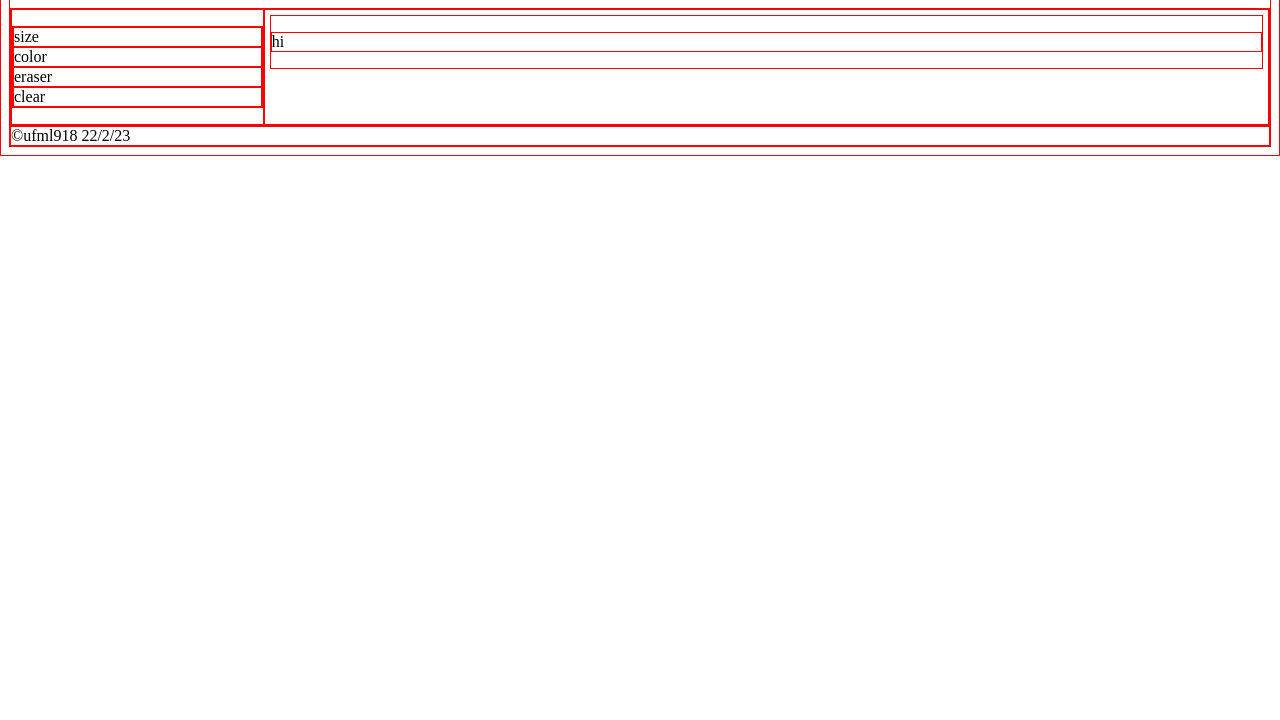
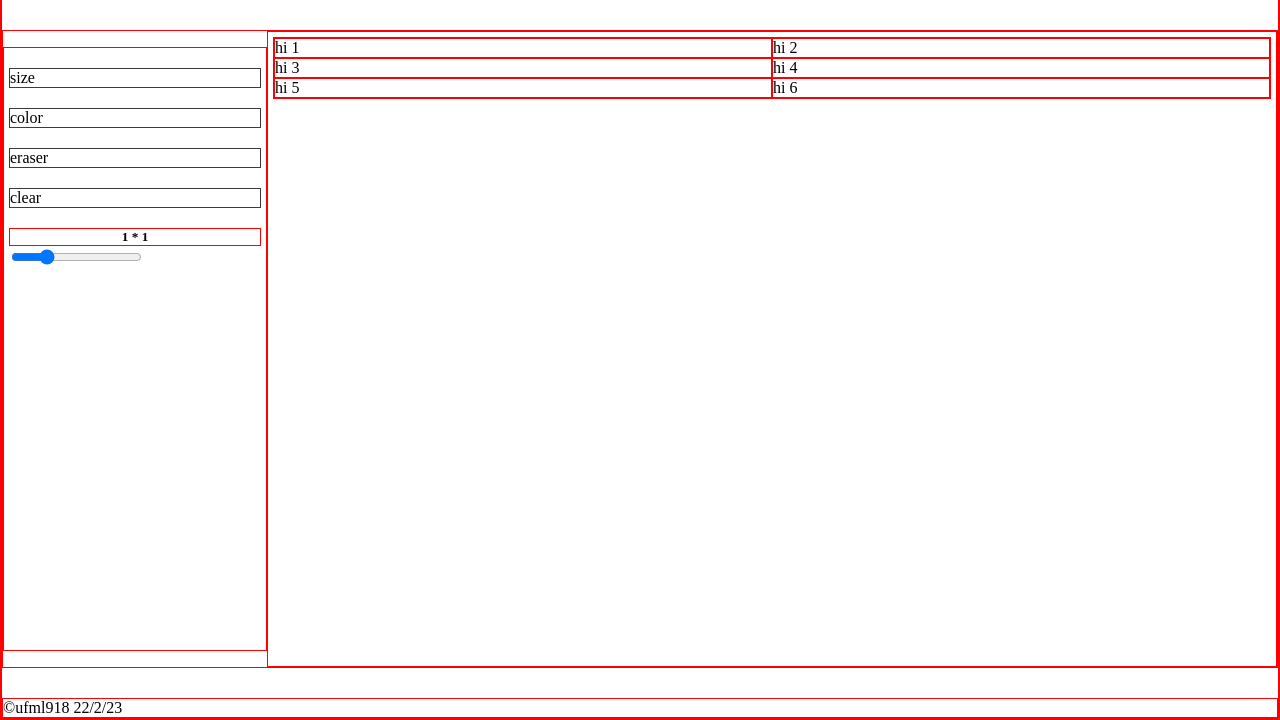
Before and after one commit to ufml918/Etch-A-Sketch, a plain HTML site: page index.html in a window 1280 px wide. Shown: the part 84-804 px from the top of the page. Drawn offline with Linux system fonts and the light colour scheme.

Commit message:
update some containers for drawing place, and also changed somt style

```diff
--- a/index.html
+++ b/index.html
@@ -5,23 +5,31 @@
     <meta http-equiv="X-UA-Compatible" content="IE=edge">
     <meta name="viewport" content="width=device-width, initial-scale=1.0">
     <link rel="stylesheet" href="style.css">
-    <script src="script.js"></script>
+    <script src="script.js" defer></script>
     <title>Etch-A-Sketch</title>
 </head>
 <body>
     <h1>Etch-A-Sketch</h1>
     <div class="content-container">
-        <div class="sidebar">
-            <ul>
-                <li>size</li>
-                <li>color</li>
-                <li>eraser</li>
-                <li>clear</li>
-            </ul>
-        </div>
+        <ul class="sidebar">
+            <li>size</li>
+            <li>color</li>
+            <li>eraser</li>
+            <li>clear</li>
+            <li id="slider-container">
+                <h5 style="text-align: center;">1 * 1</h5>
+                <input id="sizeSlider" type="range" value="16" min="1" max="64">
+            </li>
+
+        </ul>
         <div class="drawing-container">
             <div class="drawing-pad">
-                <p>hi</p>
+                <div class="grid">hi 1</div>
+                <div class="grid">hi 2</div>
+                <div class="grid">hi 3</div>
+                <div class="grid">hi 4</div>
+                <div class="grid">hi 5</div>
+                <div class="grid">hi 6</div>
             </div>
         </div>
     </div>
--- a/script.js
+++ b/script.js
@@ -0,0 +1,3 @@
+const pad = document.querySelector("div.drawing-pad")
+
+let child = pad.children
--- a/style.css
+++ b/style.css
@@ -2,23 +2,48 @@
     border: solid red 1px;
 }
 
+body {
+    display: flex;
+    flex-direction: column;
+    height: 100vh;
+    margin: 0;
+    padding: 0;
+}
+
 .content-container{
     display: flex;
+    flex: 10;
+    margin: 30px 0 ;
 }
 
 .sidebar {
+    list-style: none;
     flex: 1;
+    align-items: center;
+    padding: 0 5px;
 }
 
-.sidebar > ul {
-    list-style: none;
-    padding: 0;
+.sidebar > li {
+    margin: 20px 0 ;
+    border: solid #3b3b3b 1px;
+}
+
+#slider-container {
+    border: none;
+}
+
+#slider-container > h5, #slider-container > li {
+    margin: 0;
 }
 
 .drawing-container {
     flex: 4;
+    align-items: center;
 }
 
 .drawing-pad {
     margin: 5px;
+    padding: 0;
+    display: grid;
+    grid-template-columns: repeat(2,1fr);
 }
```
